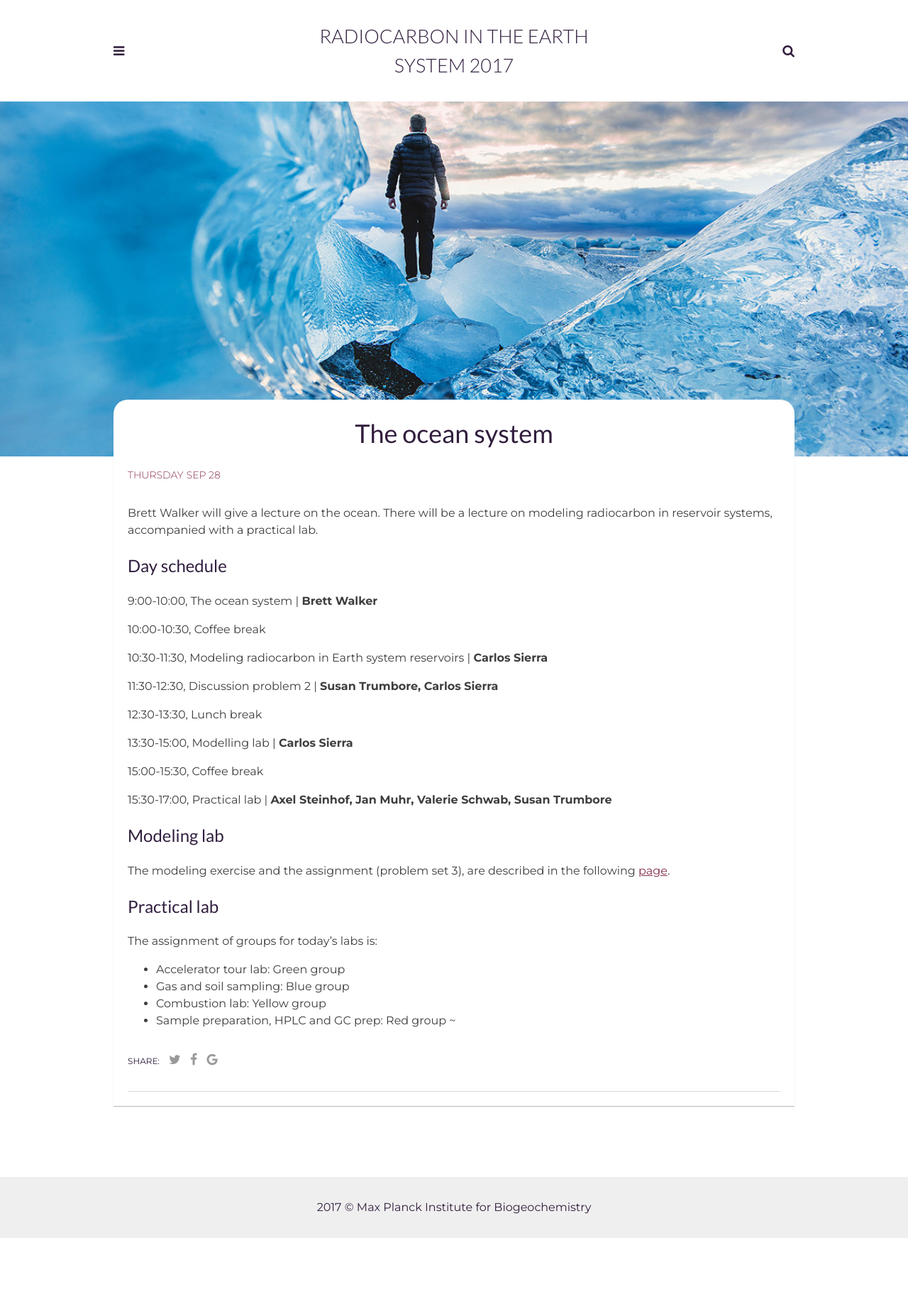
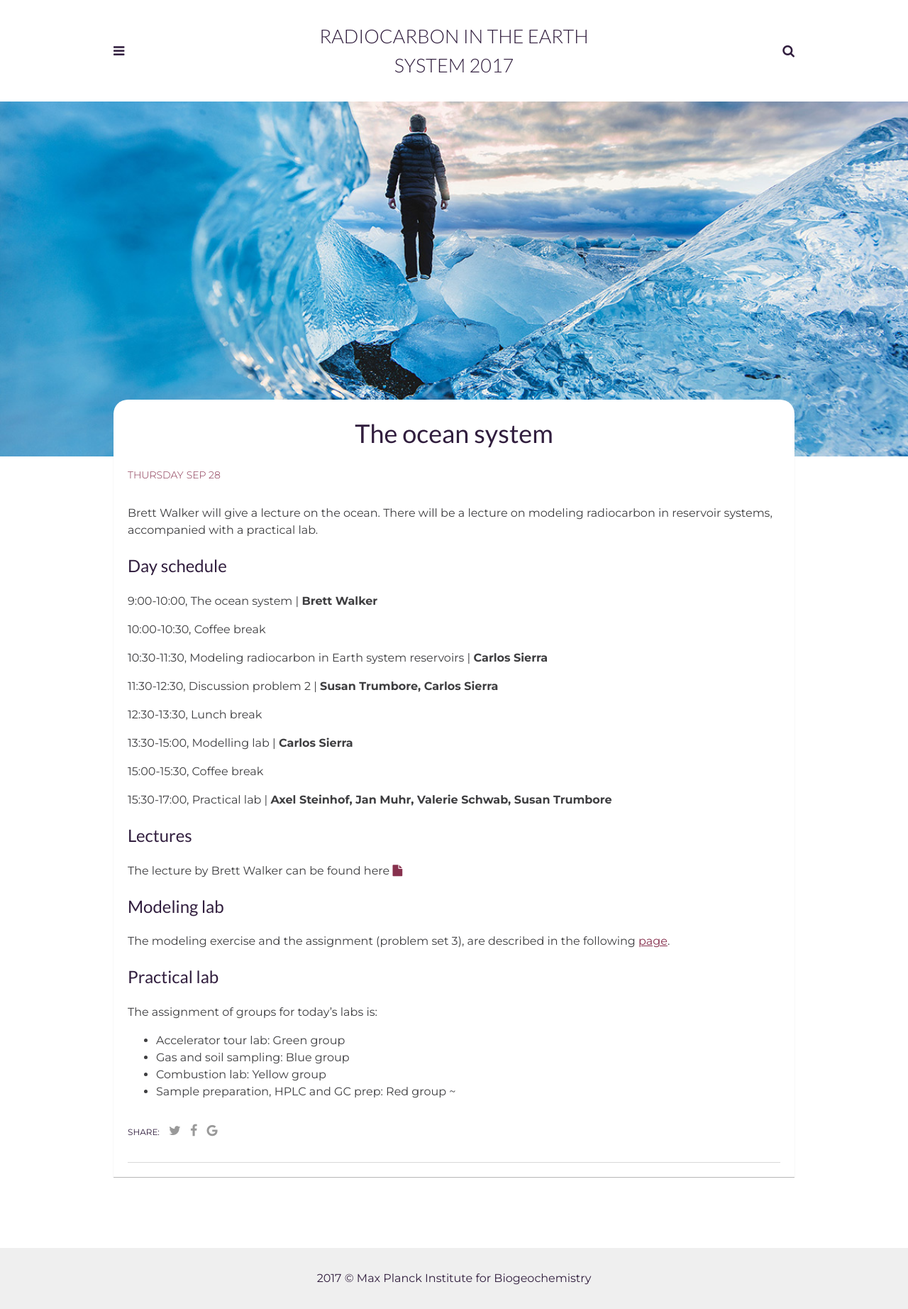
Before and after one commit to crlsierra/radiocarbon2017, a Jekyll site: the page built from _posts/2017-09-28-the-ocean-system.markdown, in a window 1280 px wide. Shown: the whole page at 71% size. Built offline with Jekyll 4.4.1, drawn with Linux system fonts in a browser that asks for light colours; nearby versions of some CDN libraries; comment, search, counter and statistics services are not loaded; a style sheet for code colours, icons or effects is not loaded.

Commit message:
Ocean lecture

```diff
--- a/_posts/2017-09-28-the-ocean-system.markdown
+++ b/_posts/2017-09-28-the-ocean-system.markdown
@@ -18,6 +18,9 @@ Brett Walker will give a lecture on the ocean. There will be a lecture on modeli
 {% endfor %}
 
 
+## Lectures
+The lecture by Brett Walker can be found here <a href="{{ site.baseurl }}/lectures/Walker_Oceans.pdf"> <i class="fa fa-file" aria-hidden="true"></i></a>
+
 ## Modeling lab
 The modeling exercise and the assignment (problem set 3), are described in the following [page]({{site.baseurl}}/modellab/).
 
```
Also changed, not shown: 6 other files.
